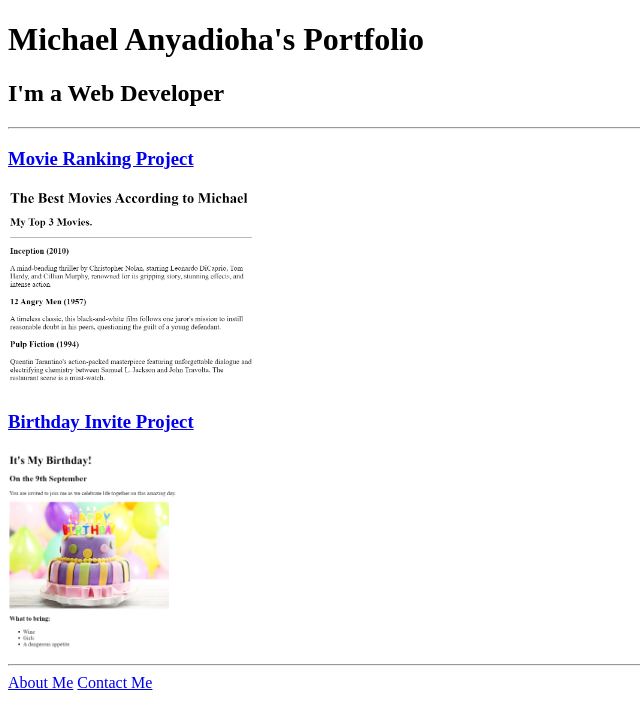
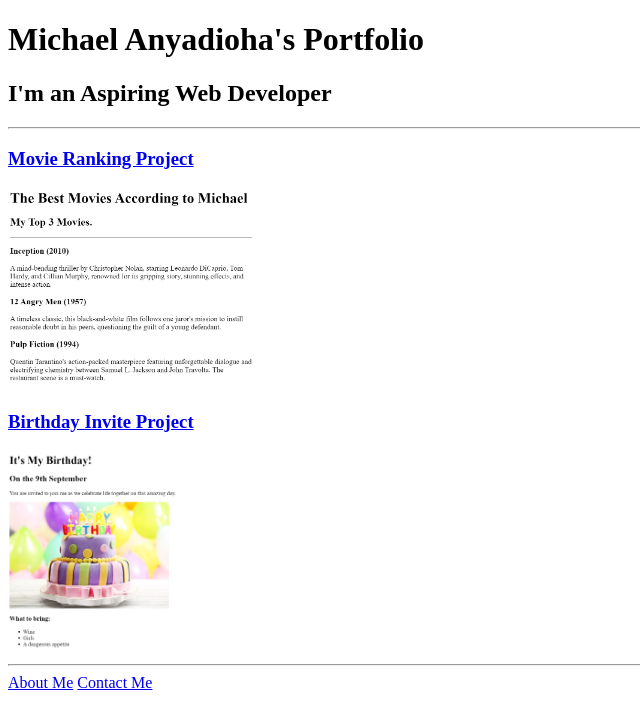
Before and after one commit to kvngdusky/html-portfolio, a plain HTML site: page index.html in a window 1280 px wide. Shown: the whole page, without its empty margins (0-640 px from the left). Drawn offline with Linux system fonts and the light colour scheme.

Commit message:
Update index.html

```diff
--- a/index.html
+++ b/index.html
@@ -8,7 +8,7 @@
 
   <body>
     <h1>Michael Anyadioha's Portfolio</h1>
-    <h2>I'm a Web Developer</h2>
+    <h2>I'm an Aspiring Web Developer</h2>
     <hr />
 
     <h3><a href="./public/movie-ranking.html">Movie Ranking Project</a></h3>
```
